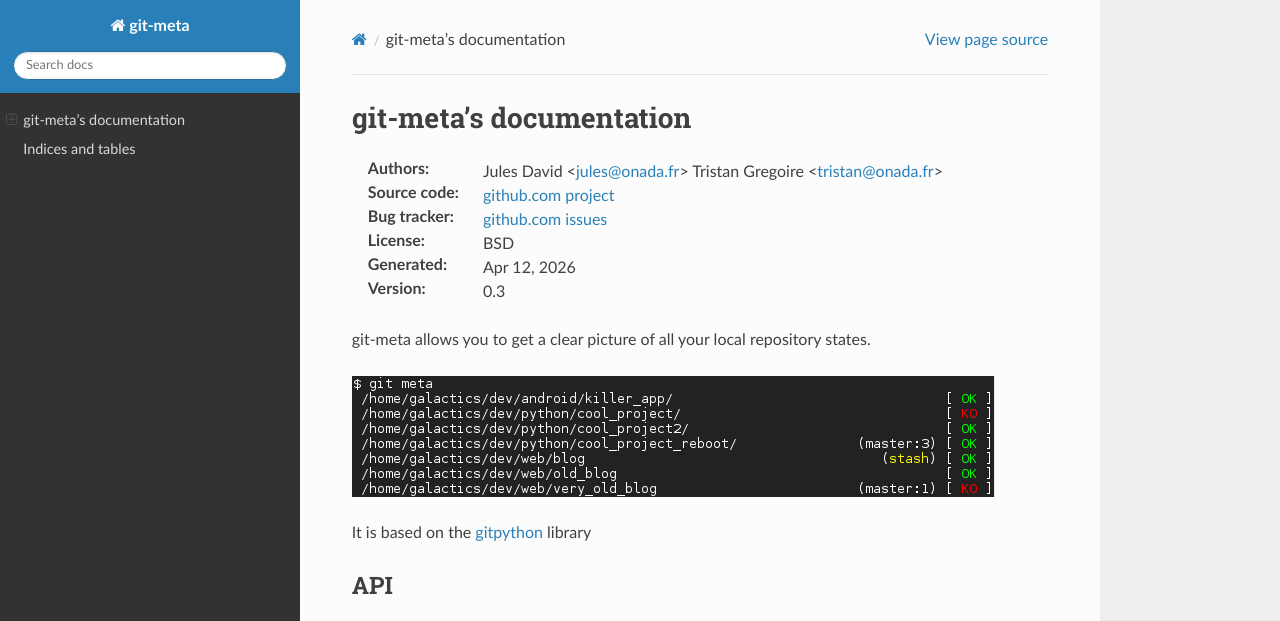
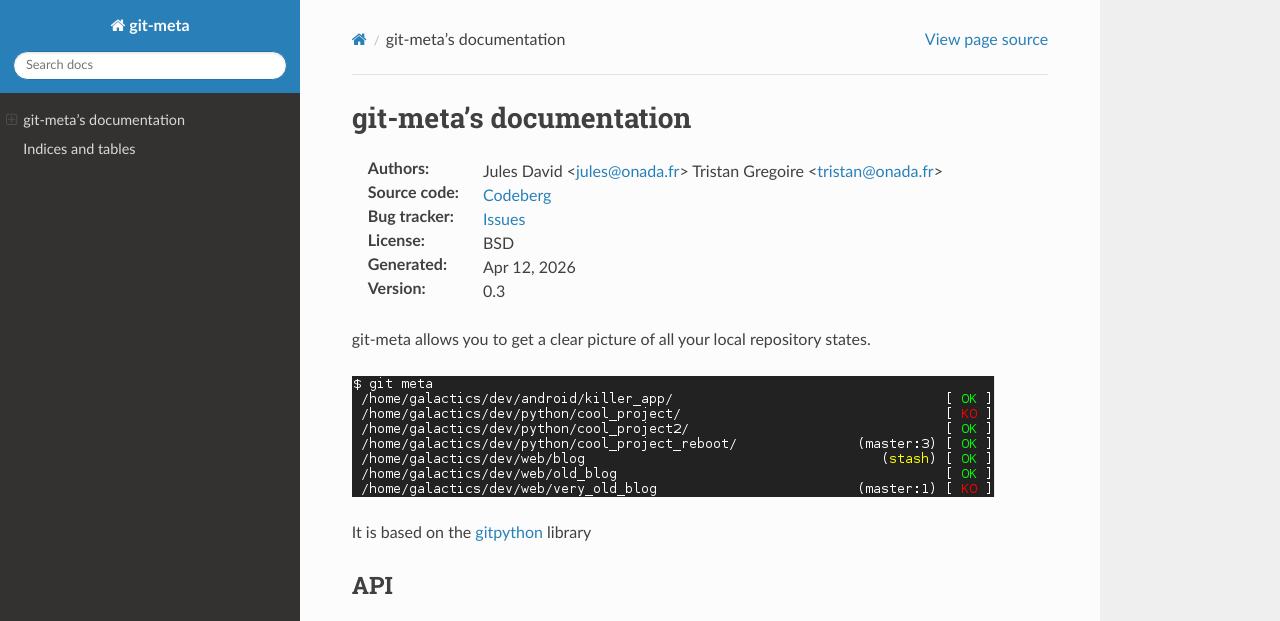
Before and after one commit to galactics/git-meta, a Sphinx documentation site: the page built from docs/source/index.rst, in a window 1280 px wide and 900 px high, cut to the strip 0-621 px from the top of the window. Built offline with Sphinx 7.4.7 and the Read the Docs theme 3.1.0, drawn with Linux system fonts in a browser that asks for light colours.

Commit message:
change main repository to codeberg

```diff
--- a/README.rst
+++ b/README.rst
@@ -1,9 +1,5 @@
 git-meta
 ========
-
-.. image:: https://travis-ci.org/galactics/git-meta.svg?branch=master
-    :alt: Travis tests
-    :target: https://travis-ci.org/galactics/git-meta
 
 .. image:: http://readthedocs.org/projects/git-meta/badge/?version=latest
     :alt: Documentation Status
--- a/docs/source/index.rst
+++ b/docs/source/index.rst
@@ -8,8 +8,8 @@
 
 :Authors: Jules David <jules@onada.fr>
           Tristan Gregoire <tristan@onada.fr>
-:Source code: `github.com project <https://github.com/galactis/gitmeta>`_
-:Bug tracker: `github.com issues <https://github.com/galactics/gitmeta/issues>`_
+:Source code: `Codeberg <https://codeberg.org/galactics/git-meta>`_
+:Bug tracker: `Issues <https://codeberg.org/galactics/git-meta/issues>`_
 :License: BSD
 :Generated: |today|
 :Version: |release|
--- a/setup.cfg
+++ b/setup.cfg
@@ -6,7 +6,7 @@
 keywords = git
 author = Jules DAVID
 author_email = jules@onada.fr
-url = https://github.com/galactics/git-meta
+url = https://codeberg.org/galactics/git-meta
 licence = BSD
 classifiers =
     Development Status :: 4 - Beta
```
